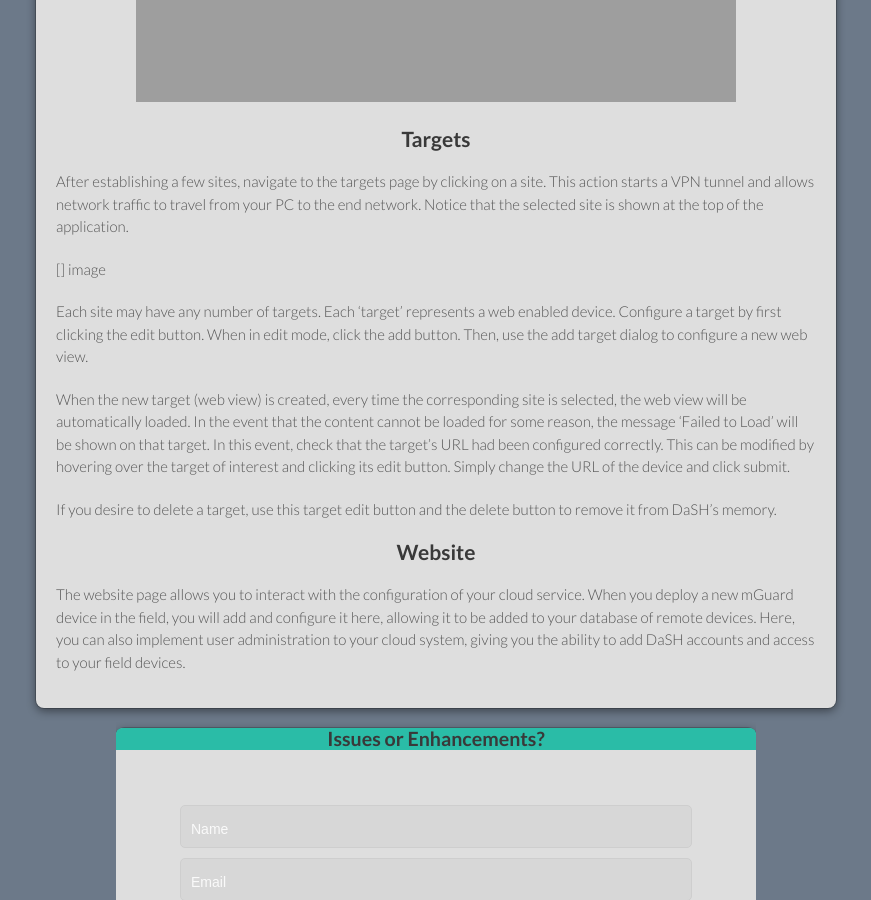
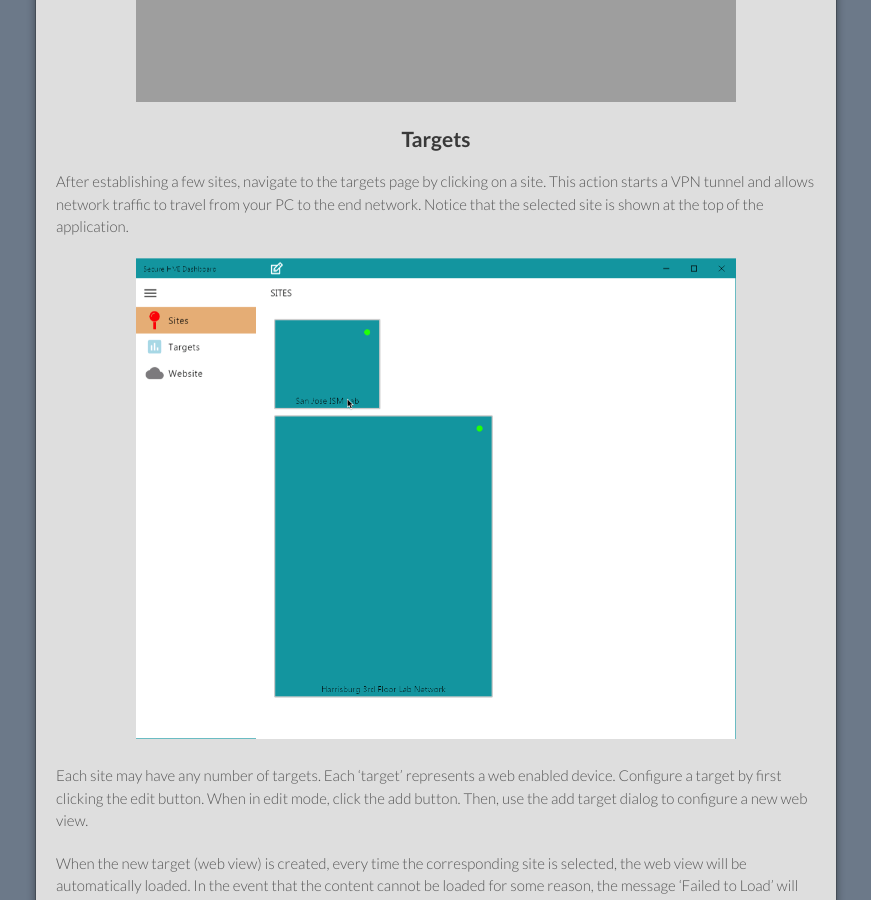
Before and after one commit to zxm2164/dash-app-docs, a Jekyll site: the page built from index.md, in a window 1280 px wide and 900 px high, scrolled down 4491 px. Shown: the whole window, without its empty margins (204-1075 px from the left). Built offline with Jekyll 4.4.1, drawn with Linux system fonts in a browser that asks for light colours; our own code applies the rules of GitHub Pages for plain Markdown files.

Commit message:
Added site-target gif.  Shows how to navigate to the targets page.

```diff
--- a/index.md
+++ b/index.md
@@ -78,7 +78,7 @@ You can customize the layout of your sites as well.  To do this, click the edit
 
   After establishing a few sites, navigate to the targets page by clicking on a site.  This action starts a VPN tunnel and allows network traffic to travel from your PC to the end network.  Notice that the selected site is shown at the top of the application.
 
-  [] image
+  <img src="{{site.github.url}}/assets/images/site-target.gif" class="centered" alt="Drawing" style="width: 600px;"/>
 
   Each site may have any number of targets.  Each 'target' represents a web enabled device.  Configure a target by first clicking the edit button.  When in edit mode, click the add button.  Then, use the add target dialog to configure a new web view.
 
```
Also changed, not shown: assets/images/site-target.gif (added).
